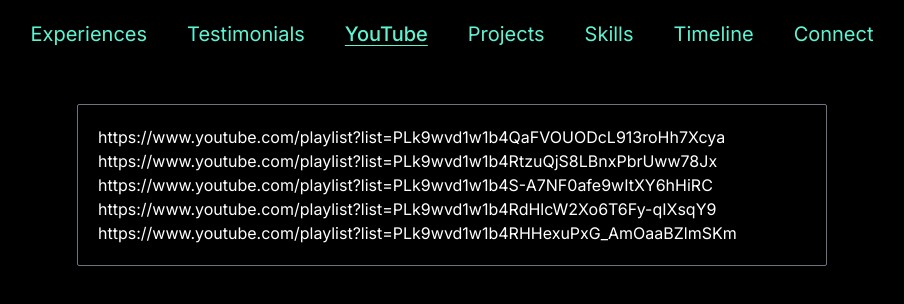
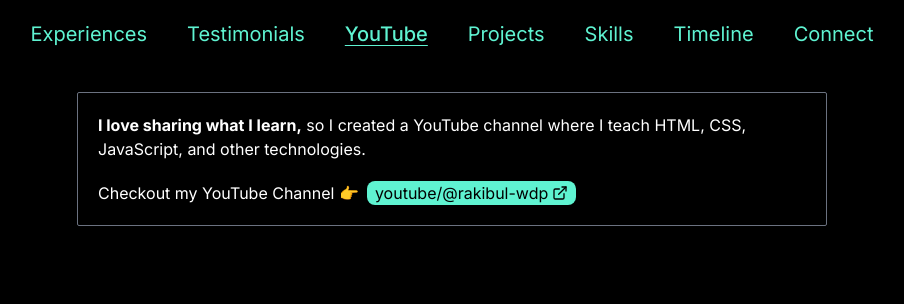
Before and after one commit to rakibul-wdp/portfolio, a Next.js app: page /youtube in a window 1280 px wide. Shown: the top 304 px of the page, without its empty margins (188-1092 px from the left). Built offline with nearby package versions, Linux system fonts and the light colour scheme.

Commit message:
add youtube channel

```diff
--- a/app/layout.tsx
+++ b/app/layout.tsx
@@ -37,3 +37,8 @@
     </html>
   );
 }
+
+/*
+font-family from boot dev
+font-family: Arcuata,serif;
+*/
--- a/app/youtube/page.tsx
+++ b/app/youtube/page.tsx
@@ -1,11 +1,23 @@
-import { YTPlaylist } from "@/constants/YTPlaylists";
+import Link from "next/link";
+import { FiExternalLink } from "react-icons/fi";
 
 const YouTube = () => {
   return (
-    <div className="mb-10 text-white p-5 border-[0.01px] rounded-sm border-gray-500">
-      {YTPlaylist.map((playlist) => (
-        <div key={playlist.id}>{playlist.playlistLink}</div>
-      ))}
+    <div className="text-white p-5 border-[0.01px] rounded-sm border-gray-500">
+      <p>
+        <strong>I love sharing what I learn,</strong> so I created a YouTube
+        channel where I teach HTML, CSS, JavaScript, and other technologies.
+      </p>
+      <div className="mt-5 flex items-center justify-start gap-2">
+        <p>Checkout my YouTube Channel 👉</p>
+        <Link
+          href="https://www.youtube.com/@rakibul-wdp"
+          className="bg-[#5ff3d1] px-2 rounded-lg flex items-center justify-center gap-1"
+        >
+          <span className="bg-[#5ff3d1] text-black">youtube/@rakibul-wdp</span>
+          <FiExternalLink className="bg-[#5ff3d1] text-black" />
+        </Link>
+      </div>
     </div>
   );
 };
--- a/components/Navbar.tsx
+++ b/components/Navbar.tsx
@@ -8,7 +8,7 @@
   const pathname = usePathname();
 
   return (
-    <nav className="mt-5 text-xl text-[#5ff3d1] mb-8 pb-6 sticky top-0">
+    <nav className="my-5 text-xl text-[#5ff3d1] pb-6 sticky top-0">
       <div className="flex items-center justify-center gap-5 lg:gap-10">
         {navLinks.map((navLink) => {
           const isActive = pathname === navLink.route;
--- a/constants/YTPlaylists.ts
+++ /dev/null
@@ -1,32 +0,0 @@
-export const YTPlaylist = [
-  {
-    id: 1,
-    playlistName: "JavaScript Fundamentals for Absolute Beginners",
-    playlistLink:
-      "https://www.youtube.com/playlist?list=PLk9wvd1w1b4QaFVOUODcL913roHh7Xcya",
-  },
-  {
-    id: 2,
-    playlistName: "Introduction to JavaScript",
-    playlistLink:
-      "https://www.youtube.com/playlist?list=PLk9wvd1w1b4RtzuQjS8LBnxPbrUww78Jx",
-  },
-  {
-    id: 3,
-    playlistName: "সহজ বাংলায় Git & GitHub",
-    playlistLink:
-      "https://www.youtube.com/playlist?list=PLk9wvd1w1b4S-A7NF0afe9wItXY6hHiRC",
-  },
-  {
-    id: 4,
-    playlistName: "CSS Beginner Tutorial Bangla",
-    playlistLink:
-      "https://www.youtube.com/playlist?list=PLk9wvd1w1b4RdHlcW2Xo6T6Fy-qIXsqY9",
-  },
-  {
-    id: 5,
-    playlistName: "HTML Essential Tutorial Bangla",
-    playlistLink:
-      "https://www.youtube.com/playlist?list=PLk9wvd1w1b4RHHexuPxG_AmOaaBZlmSKm",
-  },
-];
```
